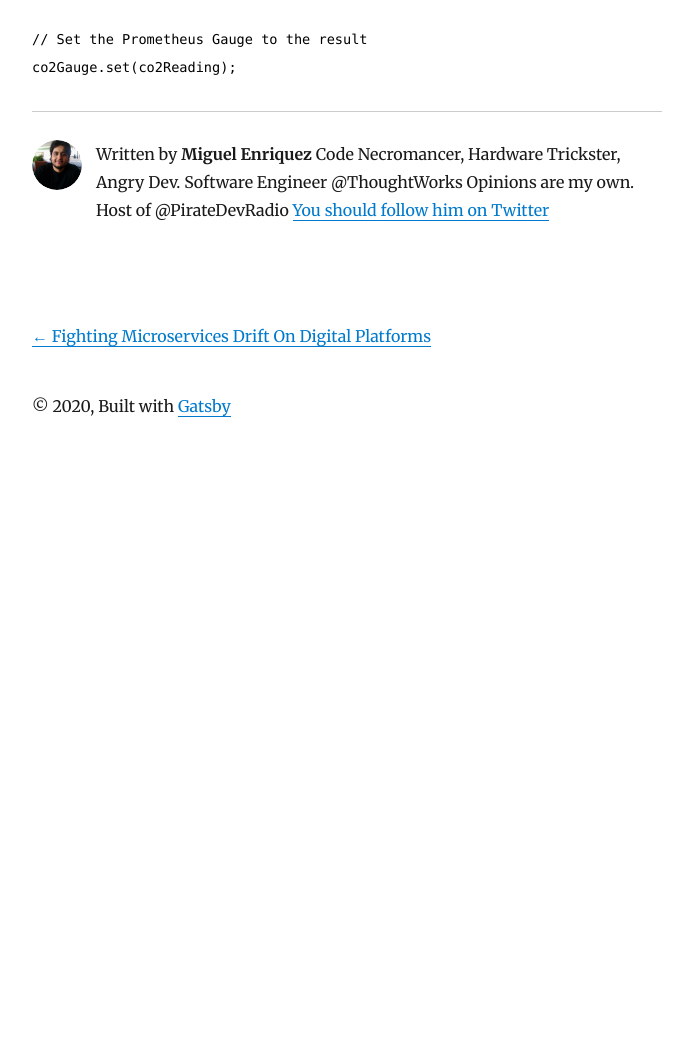
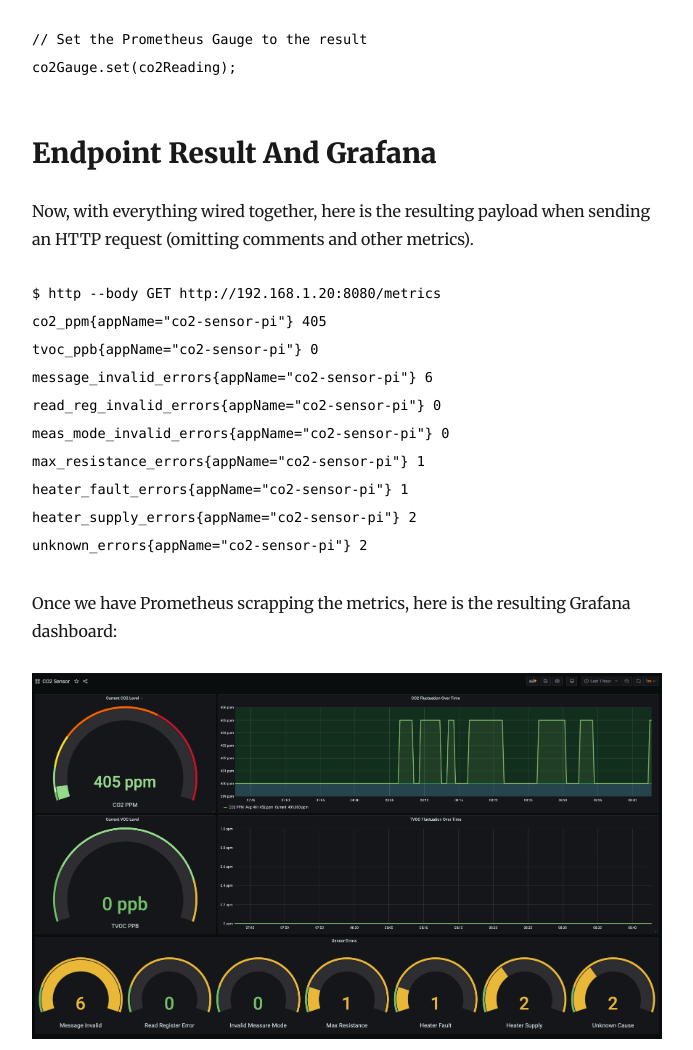
Before and after one commit to ElderMael/codexarcana-blog, a Gatsby site: page /create-a-co2-sensor-with-raspberry-pi/ in a window 1280 px wide. Shown: the part 7300-8350 px from the top of the page, without its empty margins (293-986 px from the left). Before the commit the page ends 7762 px from the top, so only its background shows below. Built offline with nearby package versions, Linux system fonts and the light colour scheme; Gatsby itself is replaced by a stand-in of ours; some packages are replaced by stand-ins of ours; code samples lack their colours.

Commit message:
Add Dashboard And Endpoint Section

````diff
--- a/content/blog/create-a-co2-sensor-with-raspberry-pi/index.md
+++ b/content/blog/create-a-co2-sensor-with-raspberry-pi/index.md
@@ -201,6 +201,29 @@ const co2Reading = buffer.readUInt16BE();
 co2Gauge.set(co2Reading);
 ```
 
+## Endpoint Result And Grafana
+
+Now, with everything wired together, here is the resulting payload
+when sending an HTTP request (omitting comments and other metrics).
+
+```shell script
+$ http --body GET http://192.168.1.20:8080/metrics
+co2_ppm{appName="co2-sensor-pi"} 405
+tvoc_ppb{appName="co2-sensor-pi"} 0
+message_invalid_errors{appName="co2-sensor-pi"} 6
+read_reg_invalid_errors{appName="co2-sensor-pi"} 0
+meas_mode_invalid_errors{appName="co2-sensor-pi"} 0
+max_resistance_errors{appName="co2-sensor-pi"} 1
+heater_fault_errors{appName="co2-sensor-pi"} 1
+heater_supply_errors{appName="co2-sensor-pi"} 2
+unknown_errors{appName="co2-sensor-pi"} 2
+```
+
+Once we have Prometheus scrapping the metrics, here is the resulting
+Grafana dashboard:
+
+![](./dashboard.png)
+
 
 [1]: (https://en.wikipedia.org/wiki/General-purpose_input/output
 [2]: https://www.keyestudio.com/keyestudio-ccs811-carbon-dioxide-temperature-air-quality-sensor-for-arduino-p0581.html
````
Also changed, not shown: content/blog/create-a-co2-sensor-with-raspberry-pi/dashboard.png (added).
